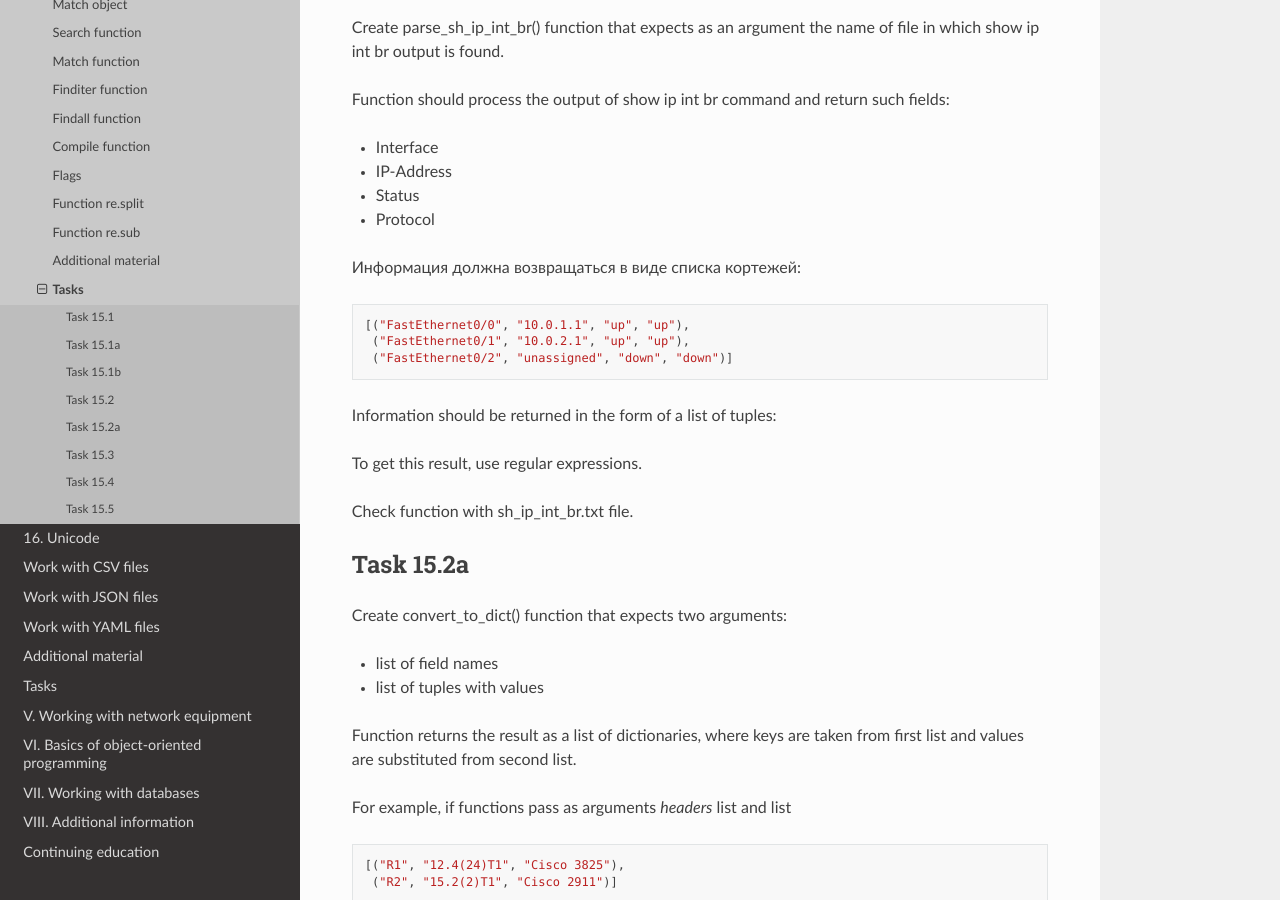
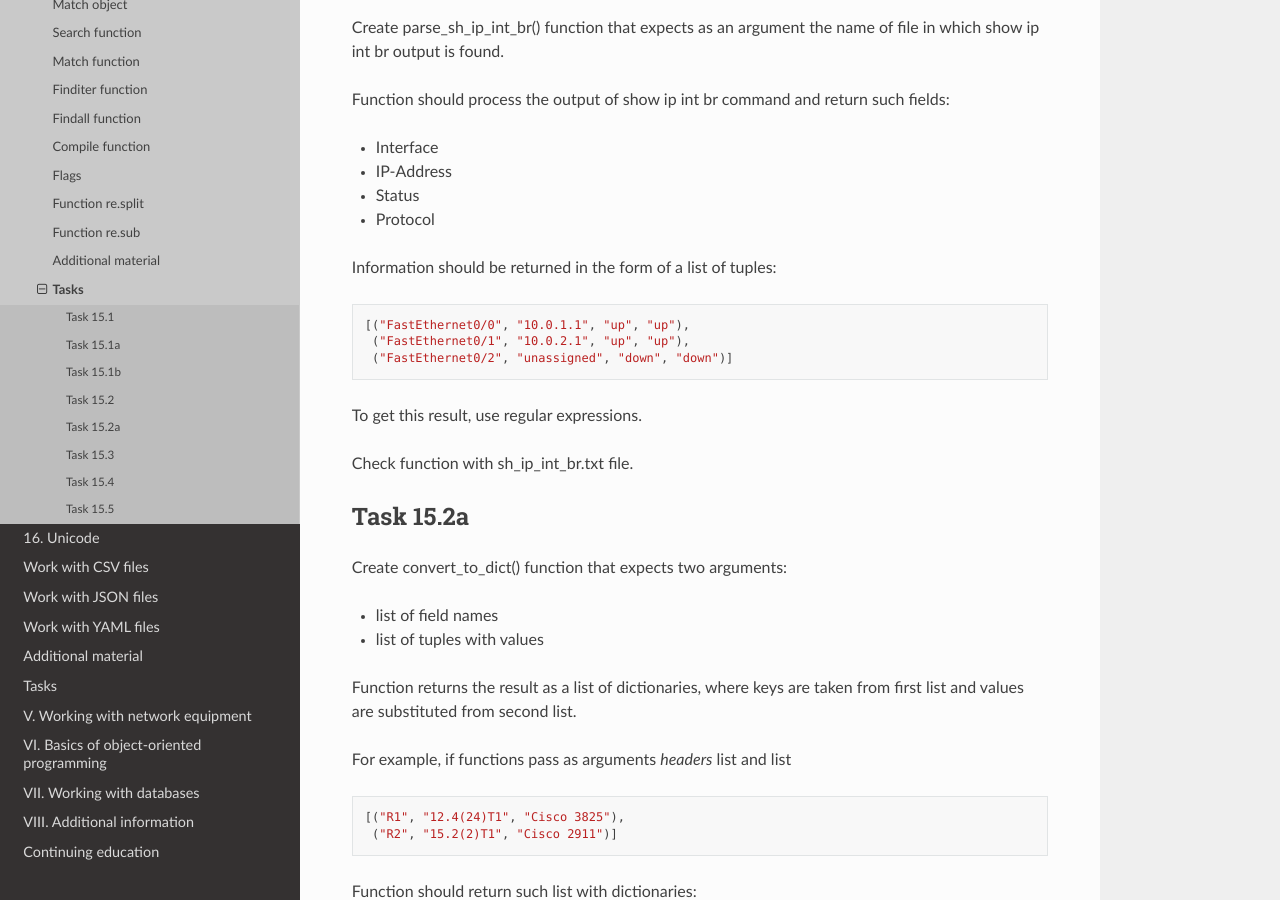
Before and after one commit to natenka/pyneng-book-en, a Sphinx documentation site: the page built from docs/source/exercises/15_exercises.rst, in a window 1280 px wide and 900 px high, scrolled down 2135 px. Built offline with Sphinx 7.4.7 and the Read the Docs theme 2.0.0, drawn with Linux system fonts in a browser that asks for light colours; pages that are not in the unit, such as notebooks, are missing from menus.

Commit message:
Update 15_exercises.rst

```diff
--- a/docs/source/exercises/15_exercises.rst
+++ b/docs/source/exercises/15_exercises.rst
@@ -88,15 +88,13 @@ Function should process the output of show ip int br command and return such fie
 * Status
 * Protocol
 
-Информация должна возвращаться в виде списка кортежей:
+Information should be returned in the form of a list of tuples:
 
 .. code:: python
 
     [("FastEthernet0/0", "10.0.1.1", "up", "up"),
      ("FastEthernet0/1", "10.0.2.1", "up", "up"),
      ("FastEthernet0/2", "unassigned", "down", "down")]
-
-Information should be returned in the form of a list of tuples:
 
 To get this result, use regular expressions.
 
```
